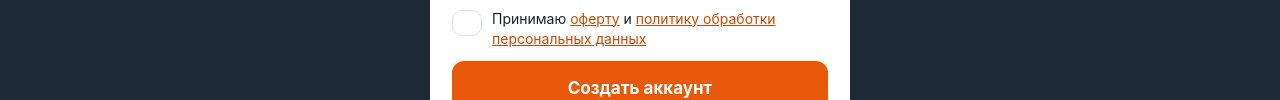
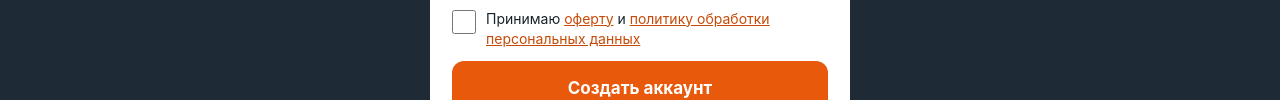
Before and after one commit to WOODMET/mastercalc-netlify, a website: page index.html in a window 1280 px wide. Both pictures are taken after a click on the button "Регистрация". Shown: the part 500-600 px from the top of the page. Drawn offline with Linux system fonts and the light colour scheme; no server answers.

Commit message:
Add files via upload

```diff
--- a/styles.css
+++ b/styles.css
@@ -44,7 +44,7 @@ input:focus, select:focus, textarea:focus { outline: 2px solid var(--accent); ou
 .error:empty { display: none; }
 
 label.check { display: flex; gap: 10px; align-items: flex-start; font-weight: 400; font-size: 14px; }
-label.check input { display: inline-block; width: 22px; height: 22px; min-height: 0; margin: 1px 0 0; flex: none; }
+label.check input { display: inline-block; width: 24px; height: 24px; min-height: 0; margin: 1px 0 0; flex: none; appearance: auto; -webkit-appearance: checkbox; accent-color: #e8590c; cursor: pointer; }
 .linkbtn { display: block; width: 100%; margin-top: 10px; min-height: 44px; background: none; border: 0; color: var(--accent-dark); font: inherit; font-weight: 600; cursor: pointer; }
 .info { color: var(--ok); font-size: 14px; margin: 0 0 10px; } .info:empty { display: none; }
 .legal-links { text-align: center; margin: 14px 0 0; } .app-footer { text-align: center; padding: 20px 16px 28px; }
```
